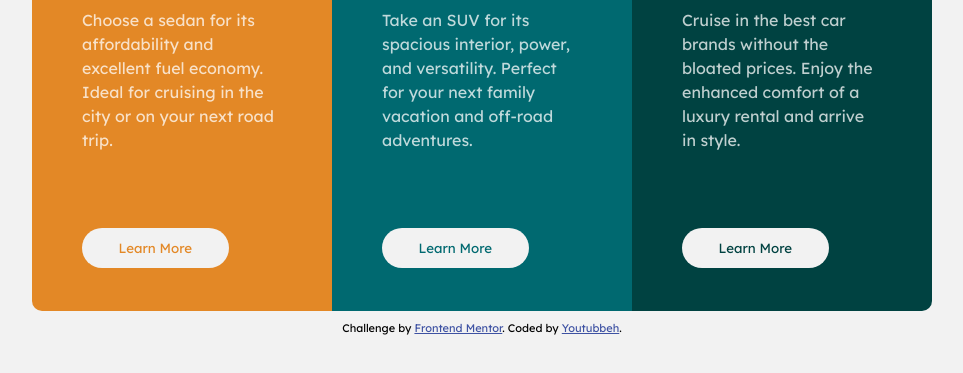
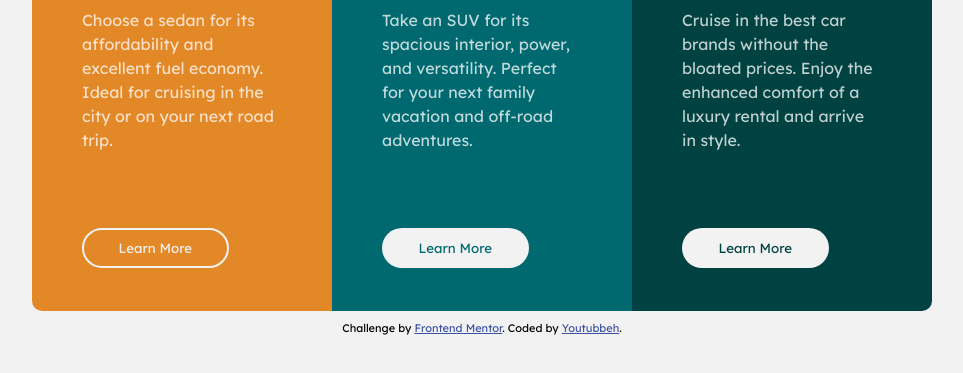
Before and after one commit to youtubbeh/3-column-card, a plain HTML site: page index.html in a window 1280 px wide. In both pictures the pointer is over the button 321 px from the left and 582 px from the top of the page. Shown: the part 335-708 px from the top of the page, without its empty margins (166-1129 px from the left). Drawn offline with Linux system fonts and the light colour scheme.

Commit message:
Style hover states

```diff
--- a/style.css
+++ b/style.css
@@ -66,6 +66,13 @@ button {
     top: 60px;
 }
 
+button:hover {
+    background-color: transparent;
+    border: 2px solid hsl(0, 0%, 95%);
+    cursor: pointer;
+    color: hsl(0, 0%, 95%);
+}
+
 .orange {
     color:hsl(31, 77%, 52%);
 }
```
